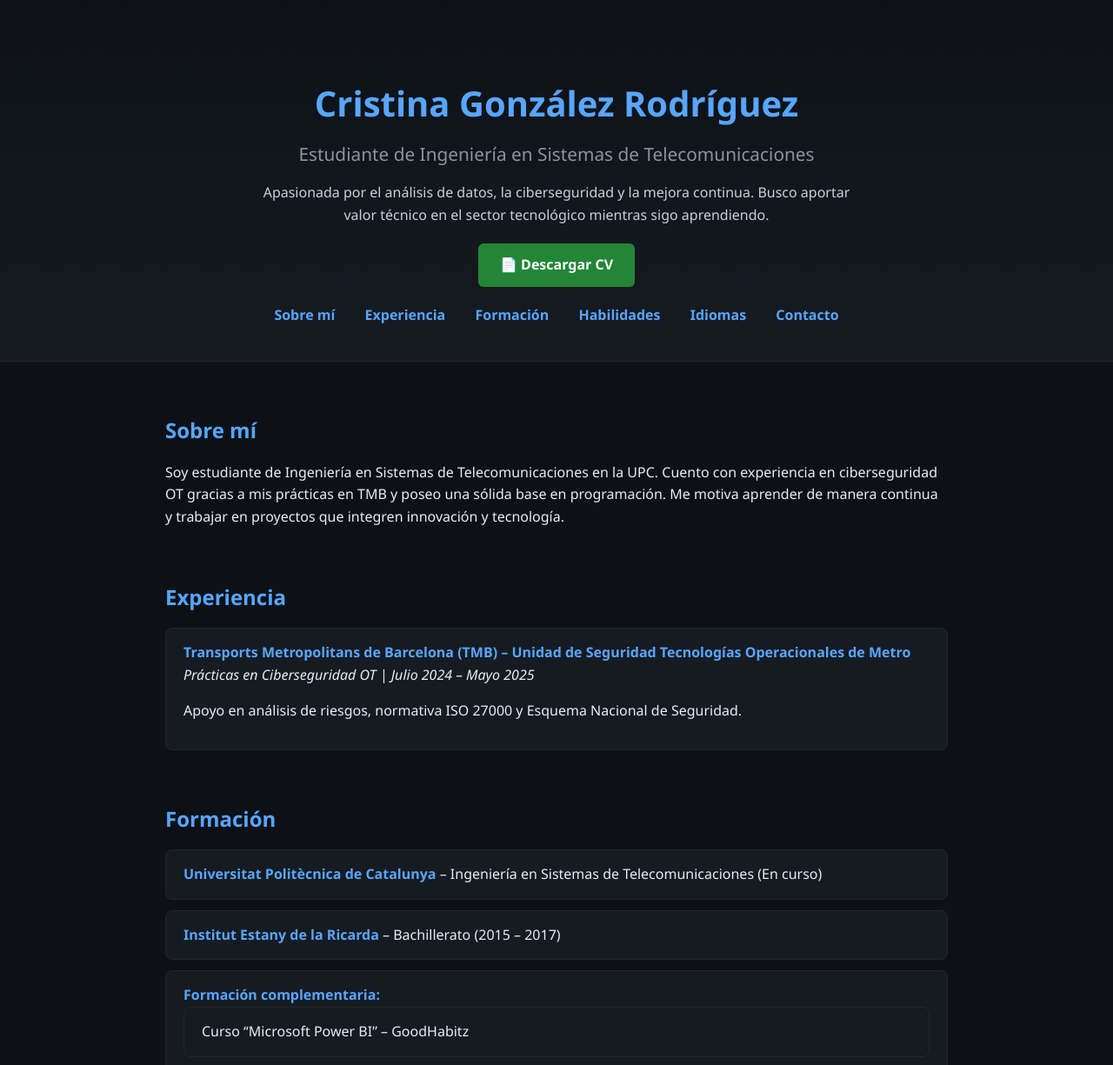
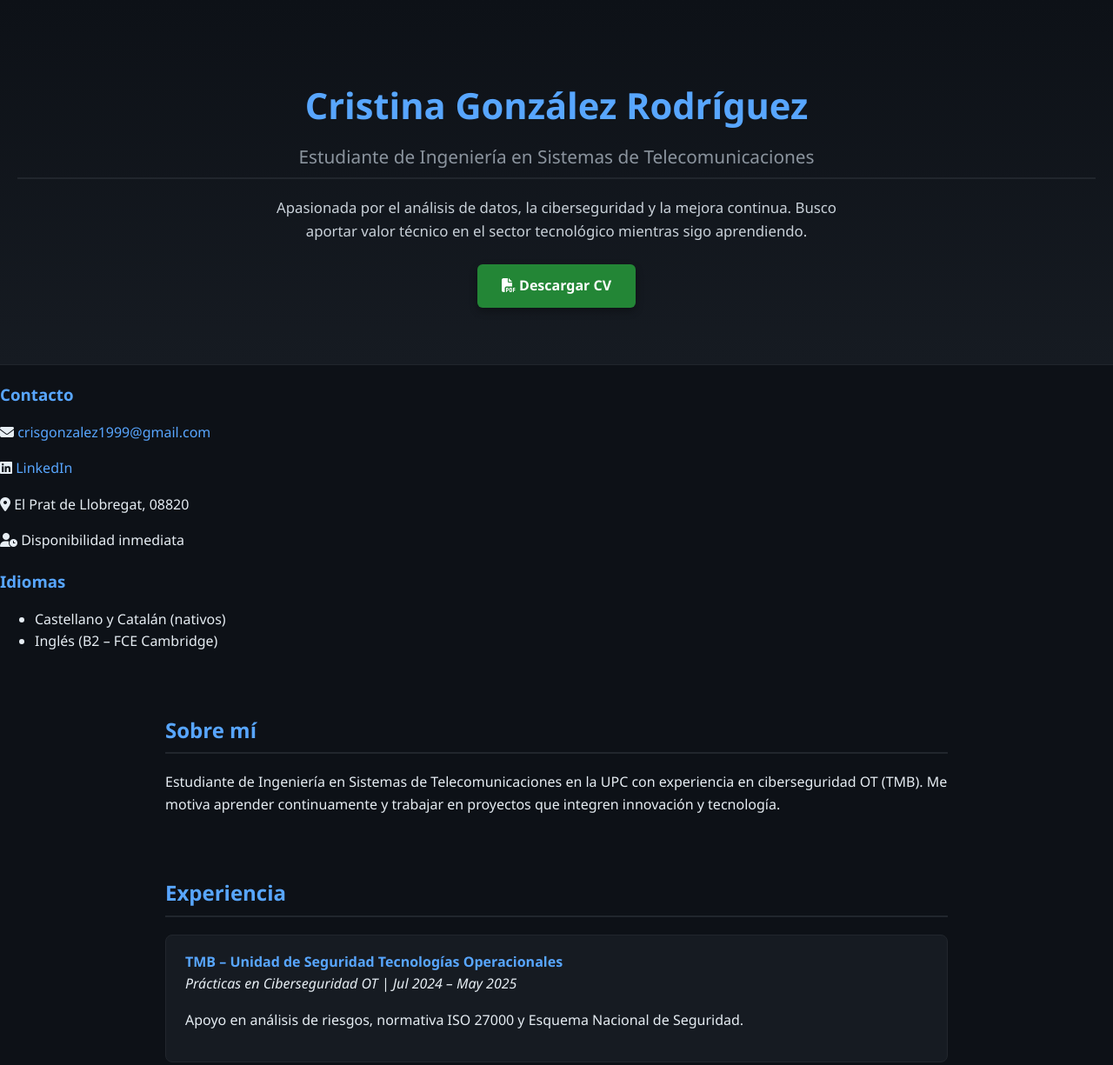
Before and after one commit to cris6321/portfolio-cristina, a plain HTML site: page index.html in a window 1280 px wide. Shown: the top 1225 px of the page at 87% size. Drawn offline with Linux system fonts and the light colour scheme.

Commit message:
Actualizacion 0.1

```diff
--- a/index.html
+++ b/index.html
@@ -5,6 +5,8 @@
   <meta name="viewport" content="width=device-width, initial-scale=1.0">
   <title>Cristina González Rodríguez</title>
   <link rel="stylesheet" href="style.css">
+  <!-- Iconos -->
+  <link rel="stylesheet" href="https://cdnjs.cloudflare.com/ajax/libs/font-awesome/6.5.0/css/all.min.css">
 </head>
 <body>
   <header>
@@ -15,33 +17,38 @@
 
     <!-- Botón Descargar CV -->
     <div class="cv-button">
-      <a href="Curriculum-Cristina.pdf" download>📄 Descargar CV</a>
+      <a href="Curriculum-Cristina.pdf" download><i class="fa-solid fa-file-pdf"></i> Descargar CV</a>
     </div>
-
-    <nav>
-      <a href="#sobre-mi">Sobre mí</a>
-      <a href="#experiencia">Experiencia</a>
-      <a href="#formacion">Formación</a>
-      <a href="#habilidades">Habilidades</a>
-      <a href="#idiomas">Idiomas</a>
-      <a href="#contacto">Contacto</a>
-    </nav>
   </header>
 
+  <main>
+    <!-- Columna lateral -->
+    <aside>
+      <h3>Contacto</h3>
+      <p><i class="fa-solid fa-envelope"></i> <a href="mailto:crisgonzalez1999@gmail.com">crisgonzalez1999@gmail.com</a></p>
+      <p><i class="fa-brands fa-linkedin"></i> <a href="https://linkedin.com/in/cristina-gonzalez-rodriguez29" target="_blank">LinkedIn</a></p>
+      <p><i class="fa-solid fa-location-dot"></i> El Prat de Llobregat, 08820</p>
+      <p><i class="fa-solid fa-user-clock"></i> Disponibilidad inmediata</p>
+
+      <h3>Idiomas</h3>
+      <ul>
+        <li>Castellano y Catalán (nativos)</li>
+        <li>Inglés (B2 – FCE Cambridge)</li>
+      </ul>
+    </aside>
+
+    <!-- Contenido principal -->
     <section id="sobre-mi">
       <h2>Sobre mí</h2>
-    <p>Soy estudiante de Ingeniería en Sistemas de Telecomunicaciones en la UPC.
-       Cuento con experiencia en ciberseguridad OT gracias a mis prácticas en TMB
-       y poseo una sólida base en programación. Me motiva aprender de manera continua
-       y trabajar en proyectos que integren innovación y tecnología.</p>
+      <p>Estudiante de Ingeniería en Sistemas de Telecomunicaciones en la UPC con experiencia en ciberseguridad OT (TMB). Me motiva aprender continuamente y trabajar en proyectos que integren innovación y tecnología.</p>
     </section>
 
     <section id="experiencia">
       <h2>Experiencia</h2>
       <ul>
         <li>
-        <strong>Transports Metropolitans de Barcelona (TMB) – Unidad de Seguridad Tecnologías Operacionales de Metro</strong> <br>
-        <em>Prácticas en Ciberseguridad OT | Julio 2024 – Mayo 2025</em>
+          <strong>TMB – Unidad de Seguridad Tecnologías Operacionales</strong><br>
+          <em>Prácticas en Ciberseguridad OT | Jul 2024 – May 2025</em>
           <p>Apoyo en análisis de riesgos, normativa ISO 27000 y Esquema Nacional de Seguridad.</p>
         </li>
       </ul>
@@ -50,14 +57,13 @@
     <section id="formacion">
       <h2>Formación</h2>
       <ul>
-      <li><strong>Universitat Politècnica de Catalunya</strong> – Ingeniería en Sistemas de Telecomunicaciones (En curso)</li>
+        <li><strong>UPC</strong> – Ingeniería en Sistemas de Telecomunicaciones (En curso)</li>
         <li><strong>Institut Estany de la Ricarda</strong> – Bachillerato (2015 – 2017)</li>
-      <li><strong>Formación complementaria:</strong>
+      </ul>
+      <h3>Formación Complementaria</h3>
       <ul>
-          <li>Curso “Microsoft Power BI” – GoodHabitz</li>
-          <li>“First Certificate in English” – Cambridge (B2)</li>
-        </ul>
-      </li>
+        <li>Curso Microsoft Power BI – GoodHabitz</li>
+        <li>First Certificate in English – Cambridge (B2)</li>
       </ul>
     </section>
 
@@ -65,33 +71,20 @@
       <h2>Habilidades Técnicas</h2>
       <ul>
         <li><strong>Programación:</strong> C, C#, Java, Python, HTML, CSS, MySQL</li>
-      <li><strong>Herramientas:</strong> Matlab, Proteus, Advanced Design System, Radio Mobile, Office</li>
-      <li><strong>Otros:</strong> Lectura de cartas Smith, osciloscopios, analizadores de espectro</li>
+        <li><strong>Herramientas:</strong> Matlab, Proteus, ADS, Radio Mobile, Office</li>
+        <li><strong>Otros:</strong> Instrumentación de laboratorio (osciloscopios, analizadores, cartas Smith)</li>
       </ul>
 
       <h3>Habilidades Personales</h3>
       <ul>
-      <li>Buena comunicación</li>
+        <li>Comunicación</li>
         <li>Trabajo en equipo</li>
         <li>Resolución de problemas</li>
         <li>Gestión del tiempo</li>
         <li>Aprendizaje continuo</li>
       </ul>
     </section>
-
-  <section id="idiomas">
-    <h2>Idiomas</h2>
-    <ul>
-      <li>Castellano y catalán: Nativos</li>
-      <li>Inglés: B2 (First Certificate in English)</li>
-    </ul>
-  </section>
-
-  <section id="contacto">
-    <h2>Contacto</h2>
-    <p>Email: <a href="mailto:crisgonzalez1999@gmail.com">crisgonzalez1999@gmail.com</a></p>
-    <p>LinkedIn: <a href="https://linkedin.com/in/cristina-gonzalez-rodriguez29" target="_blank">cristina-gonzalez-rodriguez29</a></p>
-  </section>
+  </main>
 
   <footer>
     <p>© 2025 Cristina González Rodríguez</p>
--- a/style.css
+++ b/style.css
@@ -12,9 +12,16 @@ h1, h2, h3 {
   margin-bottom: 10px;
 }
 
+h2 {
+  border-bottom: 2px solid #21262d;
+  padding-bottom: 6px;
+  margin-bottom: 20px;
+}
+
 a {
   color: #58a6ff;
   text-decoration: none;
+  transition: color 0.2s ease;
 }
 
 a:hover {
@@ -30,61 +37,66 @@ header {
 }
 
 header h1 {
-  font-size: 2.5rem;
+  font-size: 2.6rem;
 }
 
 header h2 {
   font-size: 1.3rem;
   color: #8b949e;
   font-weight: 400;
-  margin-top: 5px;
+  margin-top: 8px;
 }
 
 header p {
   max-width: 700px;
   margin: 15px auto;
   color: #c9d1d9;
+  font-size: 1.05rem;
 }
 
 /* ==== BOTÓN CV ==== */
 .cv-button {
-  margin: 20px 0;
+  margin: 25px 0;
 }
 
 .cv-button a {
   display: inline-block;
   background: #238636;
   color: #ffffff;
-  padding: 12px 25px;
+  padding: 12px 28px;
   border-radius: 6px;
   font-weight: bold;
   transition: background 0.3s ease, transform 0.2s ease;
+  box-shadow: 0 4px 10px rgba(0,0,0,0.3);
 }
 
 .cv-button a:hover {
   background: #2ea043;
-  transform: scale(1.05);
+  transform: translateY(-2px);
 }
 
 /* ==== NAVEGACIÓN ==== */
 nav {
-  margin-top: 20px;
+  margin-top: 25px;
 }
 
 nav a {
-  margin: 0 15px;
-  font-weight: bold;
-  transition: color 0.3s;
+  margin: 0 12px;
+  font-weight: 500;
+  font-size: 0.95rem;
+  padding-bottom: 4px;
+  border-bottom: 2px solid transparent;
 }
 
 nav a:hover {
   color: #79c0ff;
+  border-color: #79c0ff;
 }
 
 /* ==== SECCIONES ==== */
 section {
   max-width: 900px;
-  margin: 60px auto;
+  margin: 70px auto;
   padding: 0 20px;
 }
 
@@ -95,28 +107,28 @@ section ul {
 
 section ul li {
   background: #161b22;
-  margin-bottom: 12px;
-  padding: 15px 20px;
+  margin-bottom: 15px;
+  padding: 18px 22px;
   border-radius: 8px;
   border: 1px solid #21262d;
+  transition: transform 0.2s ease, border-color 0.2s ease;
 }
 
 section ul li strong {
   color: #58a6ff;
 }
 
+section ul li:hover {
+  border-color: #58a6ff;
+  transform: translateY(-3px);
+}
+
 /* ==== FOOTER ==== */
 footer {
   text-align: center;
-  padding: 20px;
+  padding: 25px;
   background-color: #161b22;
   color: #8b949e;
   border-top: 1px solid #21262d;
+  font-size: 0.9rem;
 }
-
-/* ==== DETALLES INTERACTIVOS ==== */
-section ul li:hover {
-  border-color: #58a6ff;
-  transform: translateY(-3px);
-  transition: 0.2s ease;
-}
```
Lines whose indentation alone changed are shown as unchanged.
